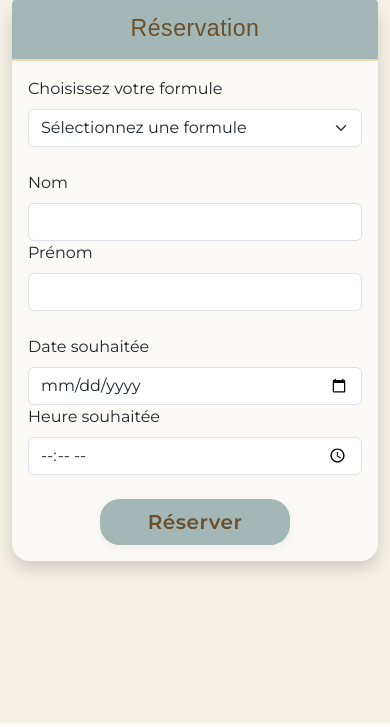
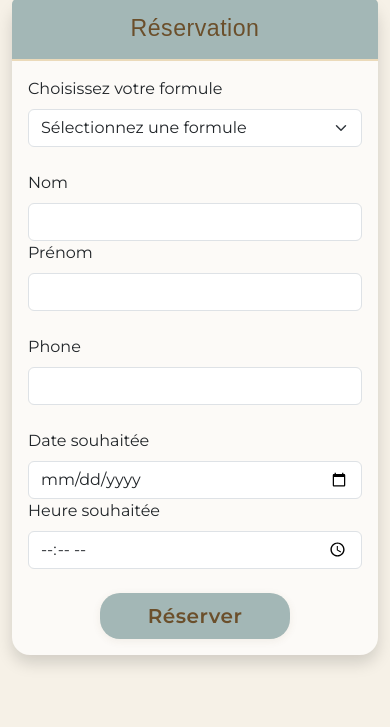
Before and after one commit to MSl4sh/Toilettage, a Flask app: page /reservation in a window 390 px wide. Shown: the part 121-848 px from the top of the page. Run offline with Flask 3, Linux system fonts and the light colour scheme; some libraries are stand-ins or nearby versions; some web fonts are replaced.

Commit message:
add phone, insert into DB success

```diff
--- a/app.py
+++ b/app.py
@@ -80,23 +80,36 @@ def book():
     conn.close()
     return redirect(url_for('reservation'))
 
+@app.route('/thanks')
+def thanks():
+    return render_template("thanks_for_book.html")
+
+
 @app.route('/reservation', methods=['GET', 'POST'])
 def reservation():
 
     if request.method == 'POST':
         conn = db_conn()
         cur = conn.cursor()
-        #formula_id = request.form.get('formula_id')
-        #for test i put formula_id = 1
-        formula_id = 1
+        formula_id = request.form.get('formula')
+        if formula_id=="essential":
+            price = 25
+        elif formula_id=="comfort":
+            price = 40
+        else: price = 50
+        print(price)
         lastname = request.form.get('lastname')
         firstname = request.form.get('firstname')
         date = request.form.get('date')
+        phone = request.form.get('phone')
         time = request.form.get('time')
-        cur.execute('''INSERT INTO reservation(id_traitment, lastname, firstname) VALUES(%s,%s,%s)''', (formula_id,lastname,firstname))
+        time = date+' '+time
+        cur.execute('''INSERT INTO reservation(formula, lastname, firstname,phone,price,date,hour) VALUES(%s,%s,%s,%s,%s,%s,%s)''', (formula_id,lastname,firstname,phone,price,date,time))
         conn.commit()
         cur.close()
         conn.close()
+        return redirect(url_for('thanks'))
+
     formula_id = request.args.get('formula_id')
 
     formulas = get_formulas()
--- a/templates/reservation.html
+++ b/templates/reservation.html
@@ -41,19 +41,28 @@
                                 </div>
                             </div>
                         </div>
+                        <div class="row mb-4">
+                            <div class="col-md-6">
+                                <label for="phone" class="form-label">Phone</label>
+                                <input type="tel" class="form-control" id="phone" name="phone" required>
+                                <div class="invalid-feedback">
+                                    Veuillez entrer votre numéro GSM
+                                </div>
+                            </div>
+                        </div>
 
                         <!-- Date et Heure -->
                         <div class="row mb-4">
                             <div class="col-md-6">
                                 <label for="date" class="form-label">Date souhaitée</label>
-                                <input type="date" class="form-control" id="date" name="date"> <!-- just removed required for testing -->
+                                <input type="date" class="form-control" id="date" name="date" required>
                                 <div class="invalid-feedback">
                                     Veuillez sélectionner une date.
                                 </div>
                             </div>
                             <div class="col-md-6">
                                 <label for="time" class="form-label">Heure souhaitée</label>
-                                <input type="time" class="form-control" id="time" name="time"> <!-- just removed required for testing -->
+                                <input type="time" class="form-control" id="time" name="time" required>
                                 <div class="invalid-feedback">
                                     Veuillez sélectionner une heure.
                                 </div>
--- /dev/null
+++ b/templates/thanks_for_book.html
@@ -0,0 +1,6 @@
+{%extends 'base.html'%}
+{%block content%}
+<h3>
+    Thank you, your reservation is taken into account.
+</h3>
+{%endblock%}
```
